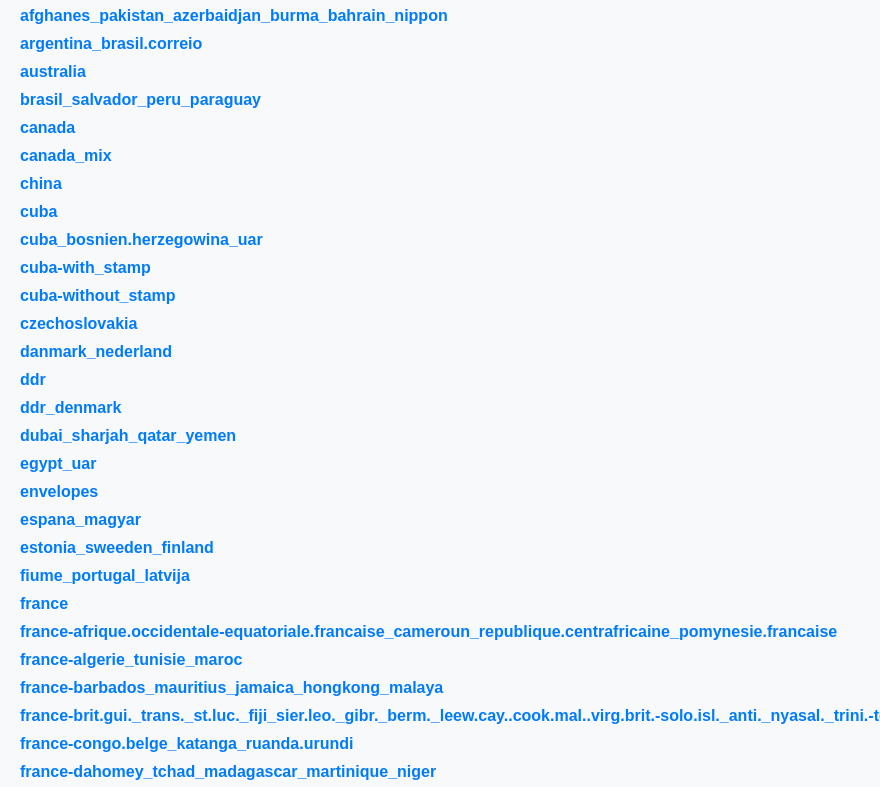
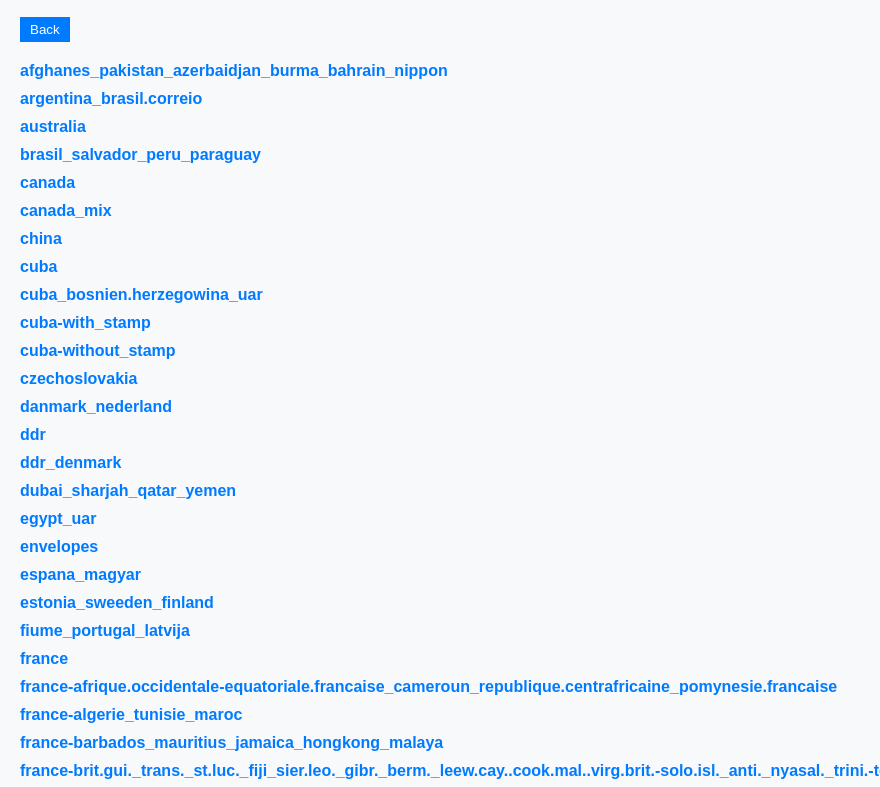
Before and after one commit to josefeisnercz/stamps-pdf, a plain HTML site: page index.html in a window 1280 px wide. Shown: the part 93-880 px from the top of the page, without its empty margins (0-880 px from the left). Drawn offline with Linux system fonts and the light colour scheme.

Commit message:
Update index.html

```diff
--- a/index.html
+++ b/index.html
@@ -56,7 +56,7 @@
             }).filter(dir => dir !== null))];
             console.log('Directories:', directories);
 
-            if (path !== '/pdfs/') {
+            if (path !== '/stamps-pdf/pdfs/') {
                 const parentPath = path.split('/').slice(0, -2).join('/') + '/';
                 gallery.innerHTML += `<button class="back-button" onclick="renderGallery('${parentPath}')">Back</button>`;
             }
```
